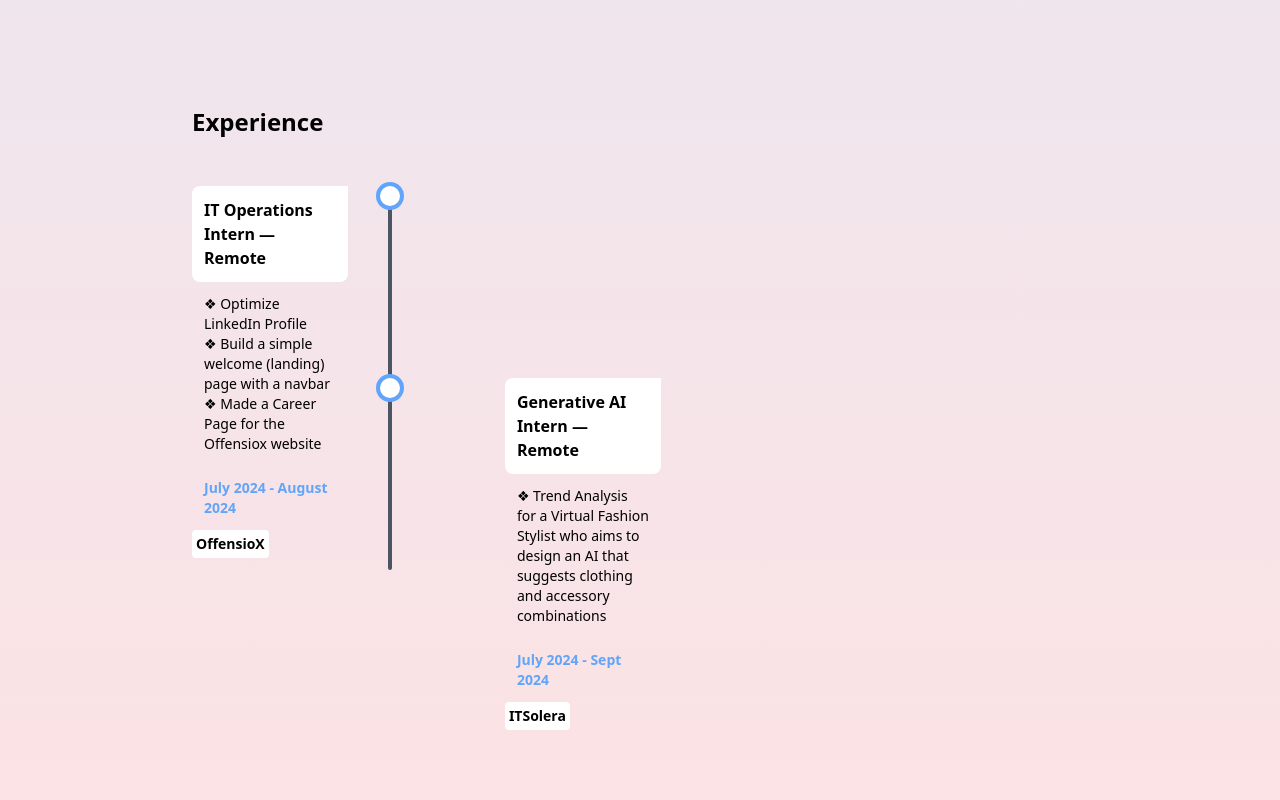
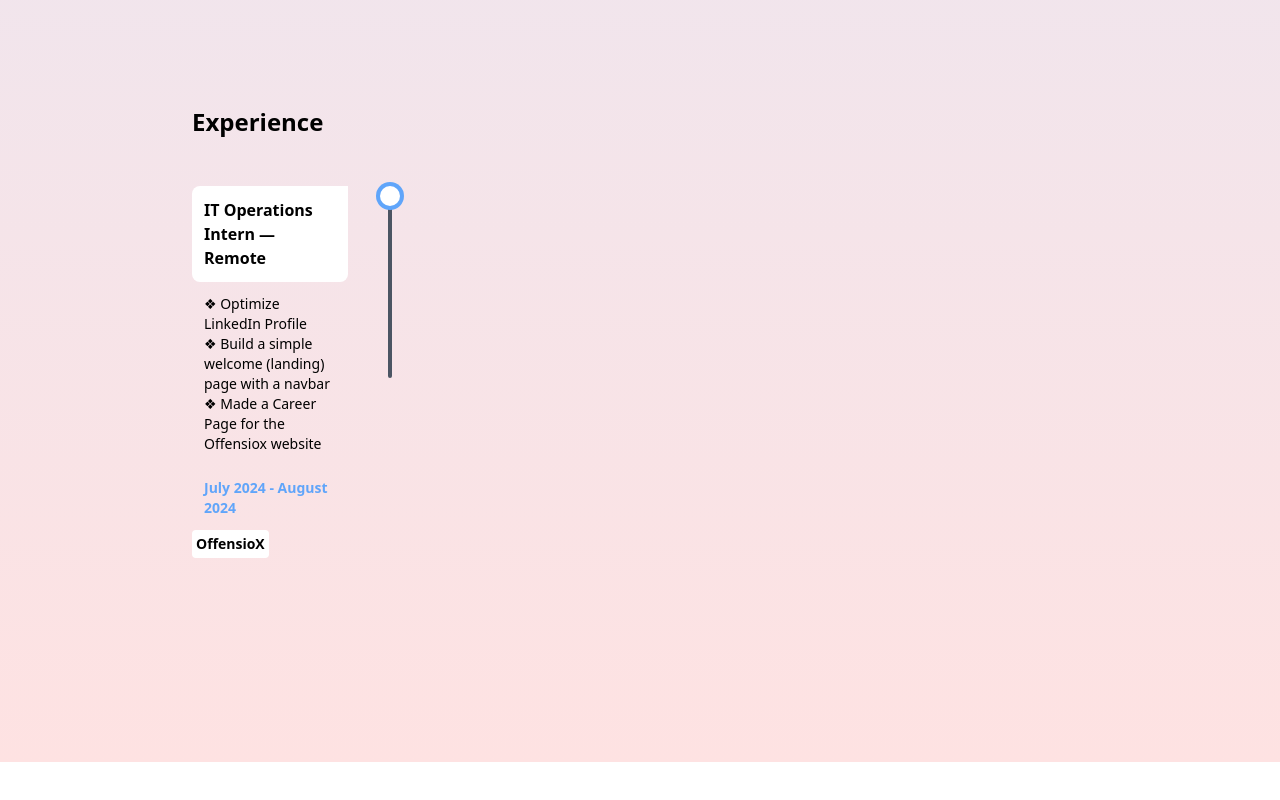
Before and after one commit to mhasnainr/Portfolio-Next-JS, a Next.js app: page /about in a window 1280 px wide. Shown: the part 1346-2146 px from the top of the page. After the commit the page ends 2108 px from the top, so only its background shows below. Built offline with nearby package versions, Linux system fonts and the light colour scheme.

Commit message:
slight changes

```diff
--- a/src/app/about/page.tsx
+++ b/src/app/about/page.tsx
@@ -150,39 +150,34 @@ const AboutPage = () => {
               </div>
 
               {/* Second Experience List Items */}
-              <div className="flex justify-between h-48">
+              {/* <div className="flex justify-between h-48"> */}
                 {/* Left */}
-                <div className="w-1/3 "></div>
+                {/* <div className="w-1/3 "></div> */}
                 {/* Center */}
-                <div className="w-1/6 ">
+                {/* <div className="w-1/6 "> */}
                   {/* Line */}
-                  <div className="w-1 h-full bg-gray-600 rounded relative">
+                  {/* <div className="w-1 h-full bg-gray-600 rounded relative"> */}
                     {/* Line Circle */}
-                    <div className="absolute w-5 h-5 rounded-full ring-4 ring-blue-400 bg-white -left-2"></div>
-                  </div>
-                </div>
+                    {/* <div className="absolute w-5 h-5 rounded-full ring-4 ring-blue-400 bg-white -left-2"></div> */}
+                  {/* </div> */}
+                {/* </div> */}
                 {/* Right */}
-                <div className="w-1/3 ">
+                {/* <div className="w-1/3 "> */}
                   {/* Job Title */}
-                  <div className="bg-white p-3 font-semibold rounded-b-lg rounded-s-lg">
-                    Generative AI Intern — Remote
-                  </div>
+                  {/* <div className="bg-white p-3 font-semibold rounded-b-lg rounded-s-lg">
+                  </div> */}
                   {/* Job Desc */}
-                  <div className="p-3 text-sm">
-                    ❖ Trend Analysis for a Virtual Fashion Stylist who aims to
-                    design an AI that suggests clothing and accessory
-                    combinations
-                  </div>
+                  {/* <div className="p-3 text-sm">
+                    ❖
+                  </div> */}
                   {/* Job Date */}
-                  <div className="p-3 text-blue-400 text-sm font-semibold">
-                    July 2024 - Sept 2024
-                  </div>
+                  {/* <div className="p-3 text-blue-400 text-sm font-semibold">
+                  </div> */}
                   {/* Company Name */}
-                  <div className="p-1 rounded bg-white text-sm font-semibold w-fit">
-                    ITSolera
-                  </div>
-                </div>
-              </div>
+                  {/* <div className="p-1 rounded bg-white text-sm font-semibold w-fit">
+                  </div> */}
+                {/* </div> */}
+              {/* </div> */}
             </motion.div>
           </div>
         </div>
--- a/src/app/components/navbar.tsx
+++ b/src/app/components/navbar.tsx
@@ -97,7 +97,7 @@ const Navbar = () => {
         <Link href="https://github.com/mhasnainr">
           <Image src={"/github.png"} alt={"github"} width={24} height={24} />
         </Link>
-        <Link href="https://www.linkedin.com/in/hasnainr">
+        <Link href="https://www.linkedin.com/in/mhasnainr">
           <Image
             src={"/linkedin.png"}
             alt={"linkedin"}
```
Also changed, not shown: src/app/portfolio/page.tsx (+0 -12 lines), 1 other file (tests, documents, lock files or other folders).
